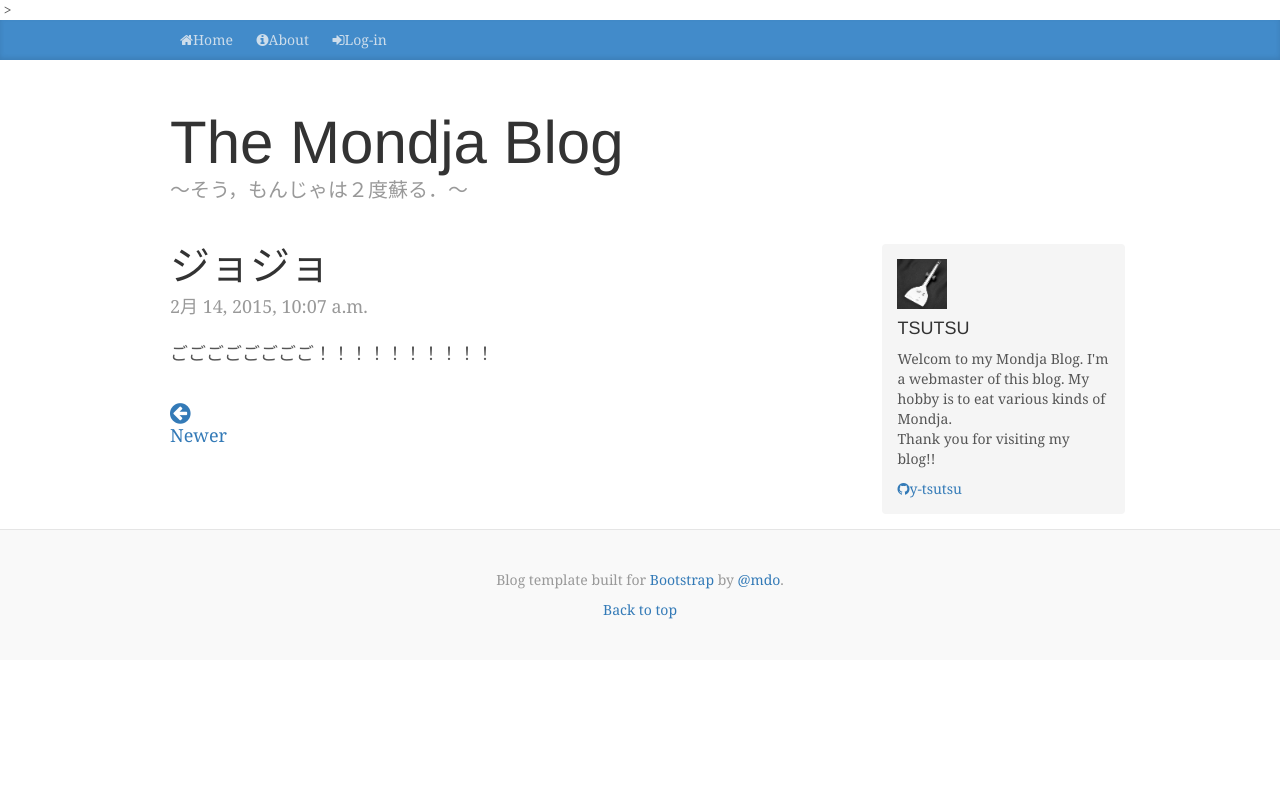
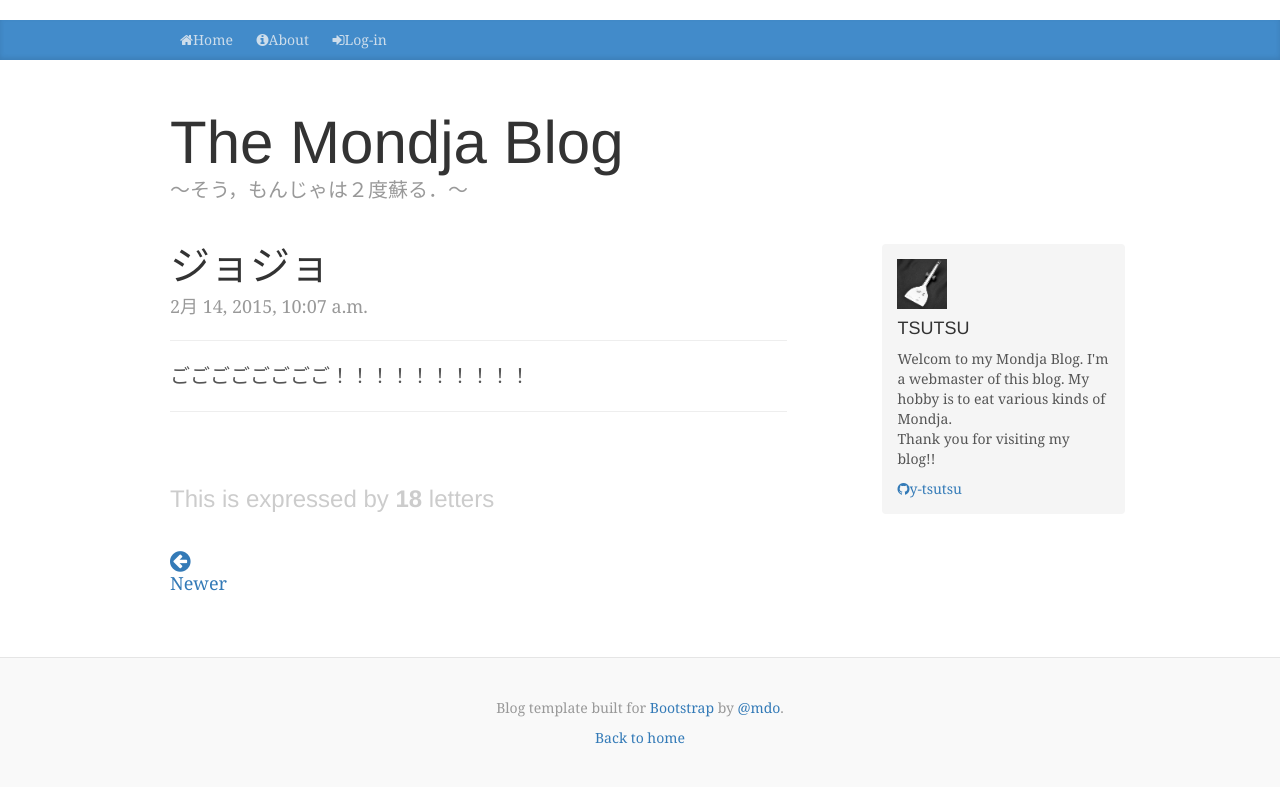
Before and after one commit to y-tsutsu/mondja-blog, a Django app: template mondja/static/templates/posts/detail.html in a window 1280 px wide. Shown: the top 787 px of the page. Run offline with Django 3.2, Linux system fonts and the light colour scheme; the template is opened without the code that fills it: values that come from a table or form of the project are taken from there, others are empty; data comes from the database, SQL or seed files in the repository; both versions use the stored data as it was after the commit; some libraries are stand-ins or nearby versions.

Commit message:
文字数のカウント処理を追加．
将来的にプログレスバーで表示したい．意味ないけど．

```diff
--- a/mondja/posts/models.py
+++ b/mondja/posts/models.py
@@ -14,6 +14,9 @@ class Post(models.Model):
     def __str__(self):
         return self.title
 
+    def get_total(self):
+        return len(self.content)
+
     def get_absolute_url(self):
         return '/entries/detail/{0}'.format(self.id)
 
--- a/mondja/static/templates/base.html
+++ b/mondja/static/templates/base.html
@@ -1,5 +1,5 @@
 <!DOCTYPE html>
-<html lang="en">
+<html lang="ja">
   <head>
     <meta charset="utf-8">
     <meta http-equiv="X-UA-Compatible" content="IE=edge">
@@ -16,7 +16,7 @@
     <!-- Custom styles for this template -->
     <link href="{{STATIC_URL}}bootstrap/css/blog.css" rel="stylesheet">
 
-    <!-- Font Awesome -->>
+    <!-- Font Awesome -->
     <link rel="stylesheet" href="{{STATIC_URL}}font-awesome/css/font-awesome.min.css">
 
     <!-- Just for debugging purposes. Don't actually copy these 2 lines! -->
@@ -94,9 +94,9 @@
     </div><!-- /.container -->
 
     <footer class="blog-footer">
-      <p>Blog template built for <a href="http://getbootstrap.com">Bootstrap</a> by <a href="https://twitter.com/mdo">@mdo</a>.</p>
+      <p>Blog template built for <a href="http://getbootstrap.com" target="_blank">Bootstrap</a> by <a href="https://twitter.com/mdo" target="_blank">@mdo</a>.</p>
       <p>
-        <a href="{% url 'top' %}">Back to top</a>
+        <a href="{% url 'top' %}">Back to home</a>
       </p>
     </footer>
 
--- a/mondja/static/templates/posts/detail.html
+++ b/mondja/static/templates/posts/detail.html
@@ -5,8 +5,12 @@
     <div class="blog-post">
         <h2 class="blog-post-title">{{post.title}}</h2>
         <p class="blog-post-meta">{{post.pub_date}}</p>
-        <p>{{post.content | linebreaksbr}}</p>
 
+        <hr />
+
+        <div style="font-size:20px;">{{post.content | linebreaksbr}}</div>
+
+        <hr />
         <br />
 
         {% if user.is_superuser %}
@@ -22,7 +26,15 @@
         </div>
         {% endif %}
 
+        <br />
+
         <div class="row">
+            <div class="col-sm-12">
+                <h3 style="color:#CCC;">This is expressed by <strong>{{post.get_total}}</strong> letters</h3>
+            </div>
+        </div>
+
+        <div class="row" style="margin-top:30px;">
             <div class="col-sm-2">
                 {% if new_post %}
                     <a href="{% url 'detail' new_post.id %}">
```
Also changed, not shown: mondja/db.sqlite3.
